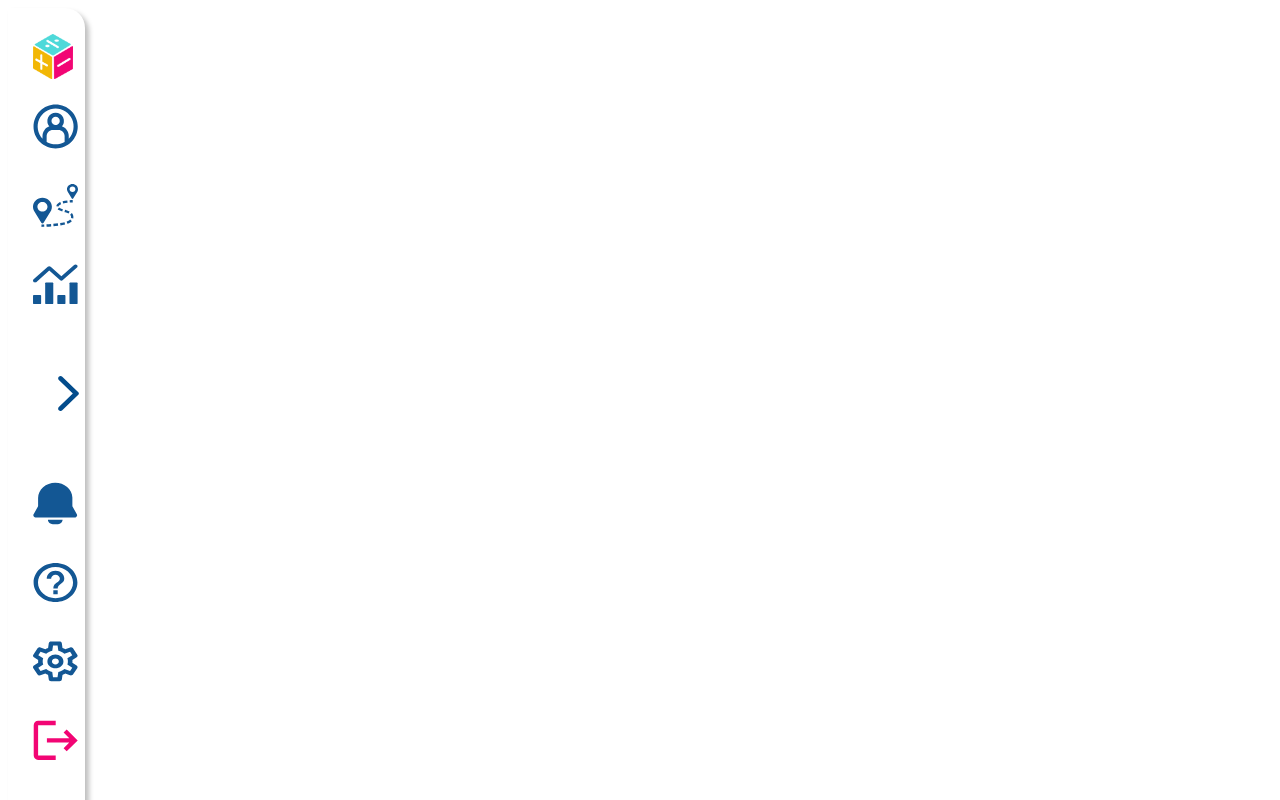
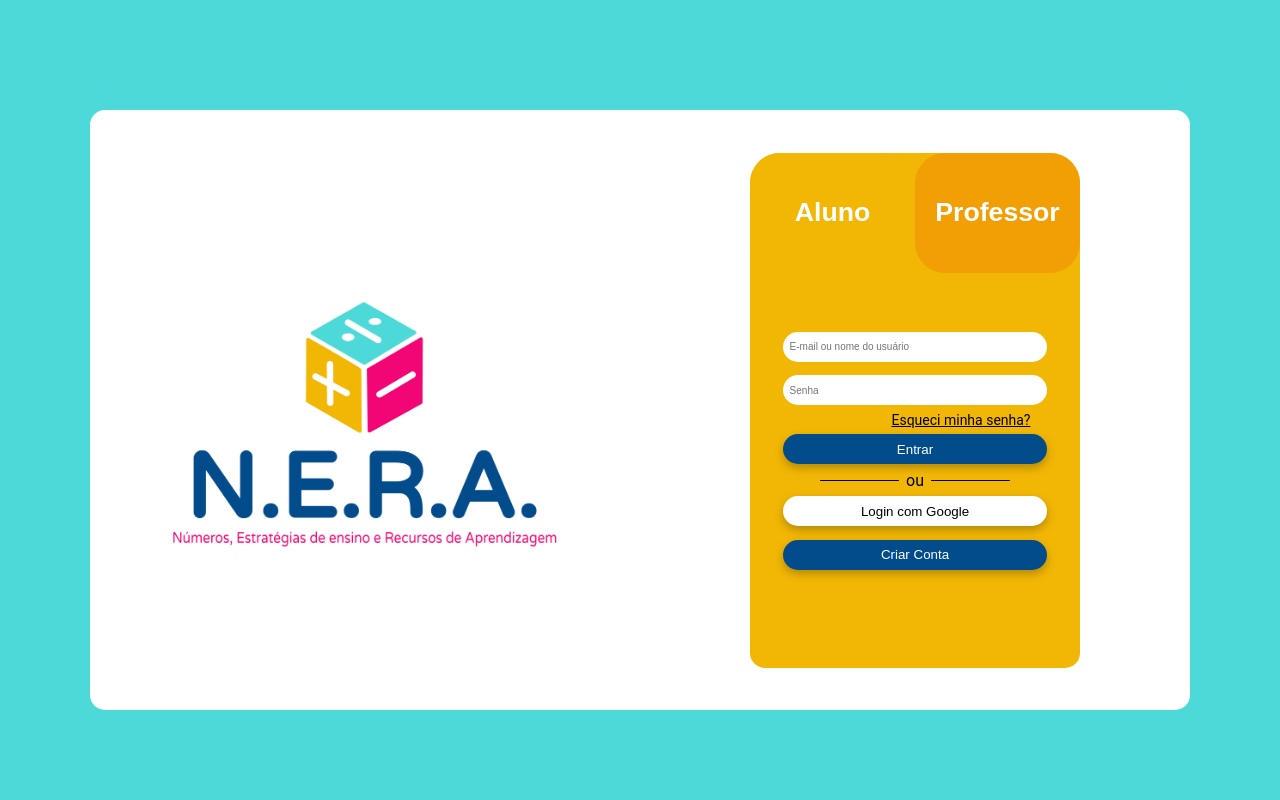
Before and after one commit to ViniciusCalo/NERA_Front, a React (Create React App) app: page /login in a window 1280 px wide. Built offline with nearby package versions, Linux system fonts and the light colour scheme.

Commit message:
updating 2 files and creating 6 pages

```diff
--- a/src/App.js
+++ b/src/App.js
@@ -1,12 +1,11 @@
 import React from 'react';
-//import GlobalStyle from './styles/global
-//import TelaLogin from './components/TelaLogin'
-import TelaPerfil from './components/TelaPerfil'
-import TelaTrilha from './components/TelaTrilha'
-import TelaModulo from './components/TelaModulo'
-import TelaQuestao from './components/TelaQuestao'
+//import GlobalStyle from './styles/global'
+import Perfil from './pages/Perfil'
+import Trilha from './pages/Trilha'
+import Modulo from './pages/Modulo'
+import Questao from './pages/Questao'
+import Login from './pages/LoginAluno';
 import { BrowserRouter, Routes, Route } from "react-router-dom";
-import MenuLateral from './components/MenuLateral';
 
 
 
@@ -14,14 +13,14 @@ import MenuLateral from './components/MenuLateral';
 function App() {
   return (
     <>
-    <MenuLateral />
       <BrowserRouter>
       <Routes>
         <Route>
-          <Route path="perfil" element={<TelaPerfil />} />
-          <Route path="trilha" element={<TelaTrilha />} />
-          <Route path="modulo" element={<TelaModulo />} />
-          <Route path="questao" element={<TelaQuestao />} />
+          <Route path="perfil" element={<Perfil />} />
+          <Route path="trilha" element={<Trilha />} />
+          <Route path="modulo" element={<Modulo />} />
+          <Route path="questao" element={<Questao />} />
+          <Route path="login" element={<Login/>}/>
         </Route>
       </Routes>
     </BrowserRouter>
--- a/src/components/MenuLateral/index.js
+++ b/src/components/MenuLateral/index.js
@@ -26,7 +26,7 @@ const MenuLateral = () => {
         <C.Item><C.Link href="#"><C.Icone src={noti} /><C.Texto>Notificacao</C.Texto></C.Link></C.Item>
         <C.Item><C.Link href="#"><C.Icone src={ajuda} /><C.Texto>Ajuda</C.Texto></C.Link></C.Item>
         <C.Item><C.Link href="#"><C.Icone src={conf} /><C.Texto>Configuração</C.Texto></C.Link></C.Item>
-        <C.Item><C.Link><C.Icone src={sair} /><C.Texto>Sair</C.Texto></C.Link></C.Item>
+        <C.Item><C.Link href="/login"><C.Icone src={sair} /><C.Texto>Sair</C.Texto></C.Link></C.Item>
       </C.Lista>
     </C.Menu>
   );
--- /dev/null
+++ b/src/pages/LoginAluno.js
@@ -0,0 +1,14 @@
+import React from 'react'
+import GlobalStyle from '../styles/login'
+import TelaLogin from '../components/TelaLogin'
+
+const LoginAluno = () => {
+  return (
+    <>
+    <TelaLogin/>
+    <GlobalStyle/>
+    </>
+  )
+}
+
+export default LoginAluno
--- /dev/null
+++ b/src/pages/Modulo.js
@@ -0,0 +1,14 @@
+import React from 'react'
+import MenuLateral from '../components/MenuLateral'
+import TelaModulo from '../components/TelaModulo'
+
+const Modulo = () => {
+  return (
+    <>
+    <MenuLateral/>
+    <TelaModulo/>
+    </>
+  )
+}
+
+export default Modulo
--- /dev/null
+++ b/src/pages/Perfil.js
@@ -0,0 +1,14 @@
+import React from 'react'
+import MenuLateral from '../components/MenuLateral'
+import TelaPerfil from '../components/TelaPerfil'
+
+const Perfil = () => {
+  return (
+    <>
+    <MenuLateral/>
+    <TelaPerfil/>
+    </>
+  )
+}
+
+export default Perfil
--- /dev/null
+++ b/src/pages/Questao.js
@@ -0,0 +1,14 @@
+import React from 'react'
+import MenuLateral from '../components/MenuLateral'
+import TelaQuestao from '../components/TelaQuestao'
+
+const Questao = () => {
+  return (
+    <>
+    <MenuLateral/>
+    <TelaQuestao/>
+    </>
+  )
+}
+
+export default Questao
--- /dev/null
+++ b/src/pages/Trilha.js
@@ -0,0 +1,14 @@
+import React from 'react'
+import MenuLateral from '../components/MenuLateral'
+import TelaTrilha from '../components/TelaTrilha'
+
+const Trilha = () => {
+  return (
+    <>
+    <MenuLateral/>
+    <TelaTrilha/>
+    </>
+  )
+}
+
+export default Trilha
--- /dev/null
+++ b/src/styles/login.js
@@ -0,0 +1,23 @@
+import { createGlobalStyle } from "styled-components";
+
+const Login = createGlobalStyle`
+    *{
+    margin: 0;
+    padding: 0;
+        box-sizing: border-box;
+    }
+    .ativo{
+        border-radius: 40px;
+background: rgba(3, 76, 140, 0.24);
+    }
+    body {
+        font-family: 'Roboto', Sans-Serif;
+       background:  #4ED9D9;
+        display: flex;
+        justify-content: center;
+        align-items: center;
+    }
+    `
+
+
+export default Login;
```
